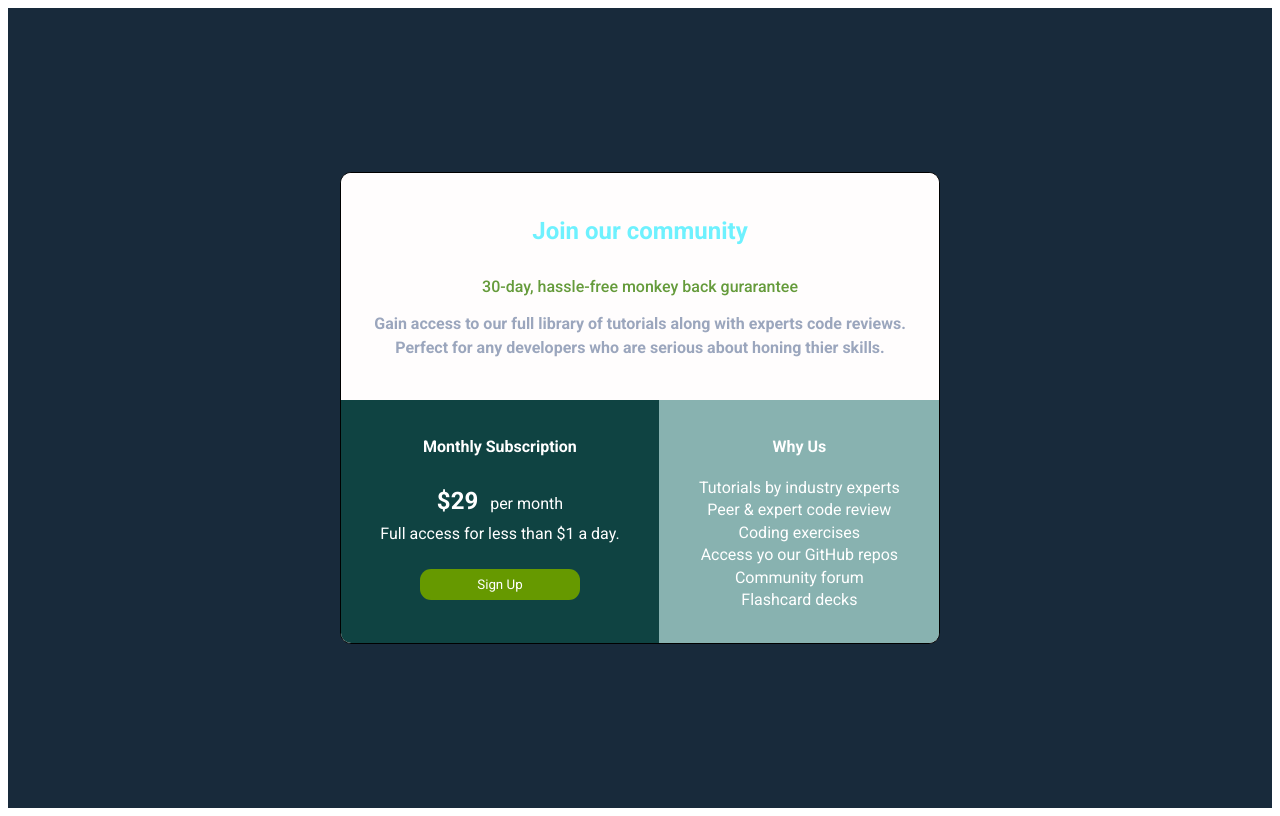
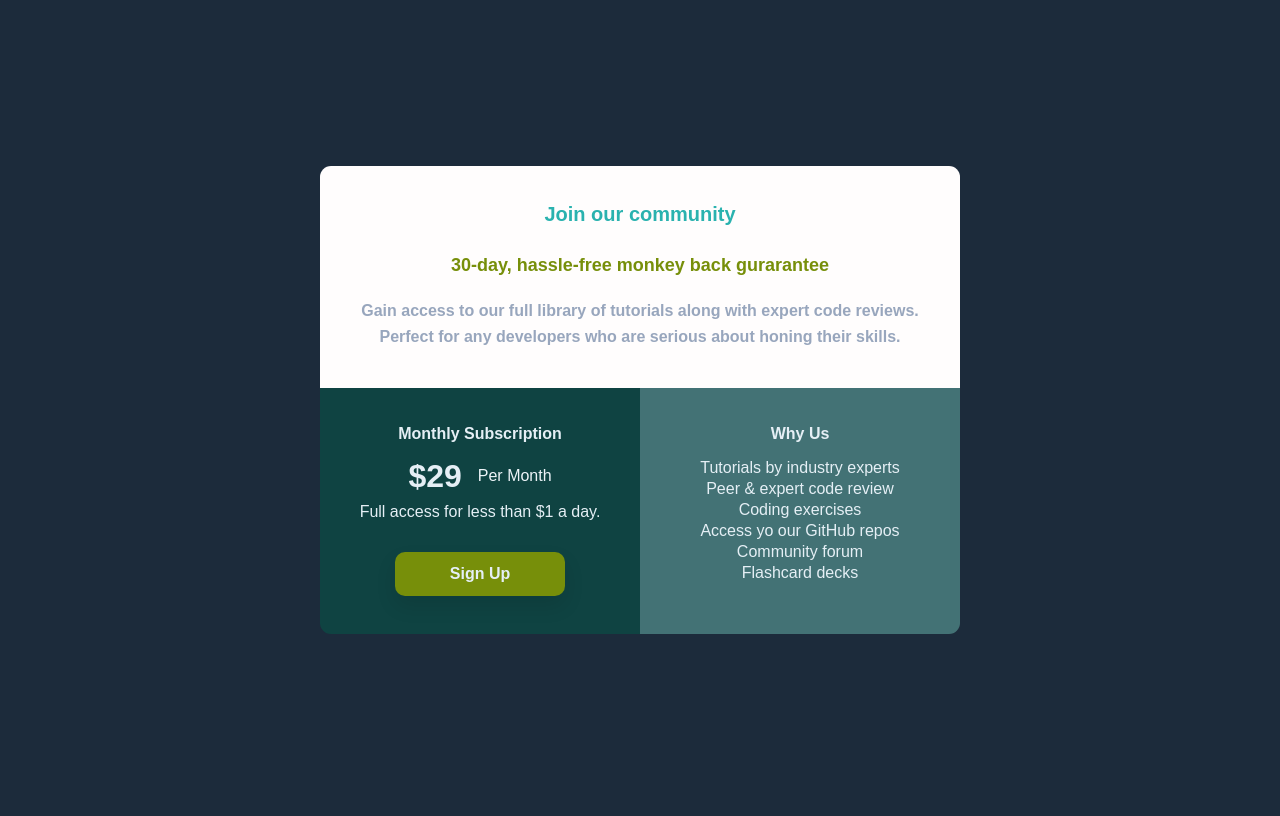
Before and after one commit to shaikh007/React-Subscription-App---Fundamentals-of-web-development-CSS-Selectors-Pseudo---lbbbxn0s5zb8, a React app: page / in a window 1280 px wide. Built offline with nearby package versions, Linux system fonts and the light colour scheme.

Commit message:
New commit

```diff
--- a/src/components/App.js
+++ b/src/components/App.js
@@ -3,34 +3,50 @@ import "../styles/App.css";
 const App = () => {
   return (
     <div id="main">
-      <div class="container">
+            <section class="card-section">
+              <div class="container">
                 <div class="community">
                   <h2 class="community-header">Join our community</h2>
-                  <p class="community-title-meta">30-day, hassle-free monkey back gurarantee</p>
-                  <p class="community-desciption">Gain access to our full library of tutorials along with experts code reviews. Perfect for any developers who are serious about honing thier skills.
+                  <h3 class="community-sub-header">
+                    30-day, hassle-free monkey back gurarantee
+                  </h3>
+                  <p class="community-text">
+                    Gain access to our full library of tutorials along with expert
+                    code reviews. Perfect for any developers who are serious about
+                    honing their skills.
                   </p>
                 </div>
                 <div class="card-details">
                   <div class="card">
                     <p class="card-header">Monthly Subscription</p>
-                    <span><strong class="price">$29</strong> per month</span>
-                    <span>Full access for less than $1 a day.</span>
-                    <button type="button" class="sign-up-btn">Sign Up</button>
+                    <div class="price">
+                      <span>$29</span>
+                      <p>Per Month</p>
+                    </div>
+                    <p class="card-details-text">
+                      Full access for less than $1 a day.
+                    </p>
+                    <a href="#" class="btn btn-card">
+                      Sign Up
+                    </a>
                   </div>
                   <div class="why-us">
                     <h4 class="why-us-header">Why Us</h4>
-                    <ul>
-                      <li>Tutorials by industry experts</li>
-                      <li>Peer & expert code review</li>
-                      <li>Coding exercises</li>
-                      <li>Access yo our GitHub repos</li>
-                      <li>Community forum</li>
-                      <li>Flashcard decks</li>
-                    </ul>
+                    <div class="why-us-lists">
+                      <ul class="why-us-items">
+                        <li class="why-us-item">Tutorials by industry experts</li>
+                        <li class="why-us-item">Peer & expert code review</li>
+                        <li class="why-us-item">Coding exercises</li>
+                        <li class="why-us-item">Access yo our GitHub repos</li>
+                        <li class="why-us-item">Community forum</li>
+                        <li class="why-us-item">Flashcard decks</li>
+                      </ul>
+                    </div>
                   </div>
                 </div>
               </div>
-    </div>
+            </section>
+          </div>
   );
 };
 
--- a/src/styles/App.css
+++ b/src/styles/App.css
@@ -1,102 +1,167 @@
 * {
-    font-family: 'Roboto', sans-serif;
+    padding: 0;
+    margin: 0;
+    box-sizing: border-box;
 }
 
-#main {
-    background-color: rgb(24, 42, 59);
-    height: 100vh;
-    display: flex;
-    justify-content: center;
-    align-items: center;
+body {
+    font-family: "Karla", sans-serif;
+    line-height: 1;
+    font-weight: 400;
+    background-color: hsl(211, 36%, 17%);
 }
 
-ul {
-    margin: 0;
-    padding: 0;
+html {
+    font-size: 62.5%;
 }
 
-li {
-    list-style-type: none;
-    line-height: 1.4;
+.card-section {
+    max-width: 144rem;
+    height: 100vh;
+    margin: 0 auto;
+    display: flex;
+    align-items: center;
+    justify-content: center;
 }
 
 .container {
-    border: 1px solid black;
+    width: 50%;
     border-radius: 11px;
-    background-color: white;
     overflow: hidden;
 }
 
 .community {
-    text-align: center;
-    padding: 1.5rem;
-    background-color: rgb(255, 253, 253);
-}
-
-.community-title-meta {
-    color: rgb(101, 155, 59);
-    margin-top: 2rem;
-    font-weight: 500;
+    display: grid;
+    grid-template-columns: repeat(1, 1fr);
+    padding: 3.8rem;
+    background-color: #fffdfd;
+    display: flex;
+    flex-direction: column;
+    align-items: center;
 }
 
 .community-header {
-    color: rgb(110, 241, 254);
+    font-size: 2rem;
+    font-weight: 700;
+    color: hsl(179, 62%, 43%);
+    margin-bottom: 3.2rem;
 }
 
-.community-desciption {
-    max-width: 60ch;
-    line-height: 1.5;
-    color: rgb(155, 166, 189);
+.community-sub-header {
+    font-size: 1.8rem;
     font-weight: 600;
+    color: hsl(71, 87%, 30%);
+    margin-bottom: 2.4rem;
+}
+
+.community-text {
+    font-size: 1.6rem;
+    font-weight: 600;
+    line-height: 1.6;
+    color: hsl(218, 22%, 67%);
+    text-align: center;
+}
+
+.card-details {
+    display: grid;
+    grid-template-columns: repeat(2, 1fr);
+}
+
+.card {
+    background-color: hsl(179, 64%, 16%);
+    display: flex;
+    flex-direction: column;
+    align-items: center;
+    padding: 3.8rem;
+}
+
+.card-header {
+    font-size: 1.6rem;
+    color: hsl(204, 43%, 93%);
+    font-weight: 600;
+    margin-bottom: 1.8rem;
+}
+
+.price {
+    font-size: 1.6rem;
+    color: hsl(203, 44%, 95%);
+    display: flex;
+    align-items: center;
+    gap: 1.6rem;
+    margin-bottom: 1.2rem;
+}
+
+.price span {
+    color: hsl(204, 43%, 93%);
+    font-size: 3.2rem;
+    font-weight: 700;
+}
+
+.card-details-text {
+    font-size: 1.6rem;
+    color: hsl(204, 43%, 93%);
+    line-height: 1.6rem;
+    margin-bottom: 3.2rem;
+}
+
+.btn:link,
+.btn:visited {
+    background-color: hsl(71, 87%, 30%);
+    color: hsl(204, 43%, 93%);
+    font-size: 1.6rem;
+    font-weight: 600;
+    display: flex;
+    justify-content: center;
+    align-items: center;
+    text-decoration: none;
+    display: block;
+    width: 70%;
+    text-align: center;
+    padding: 1.4rem;
+    border-radius: 10px;
+    box-shadow: 0px 10px 20px rgba(0, 0, 0, 0.1);
 }
 
 .why-us {
-    background-color: rgba(85, 145, 142, 0.698);
-    flex-grow: 1;
-    color: #fff;
-    text-align: center;
-    padding: 1rem 1rem 2rem 1rem;
-}
-
-.card {
-    background-color: rgb(15, 67, 66);
-    flex-grow: 1;
-    color: #fff;
+    background-color: hsla(177, 26%, 45%, 0.699);
+    padding: 3.8rem;
     display: flex;
     flex-direction: column;
     align-items: center;
-    gap: 0.6rem;
-    padding: 1rem 1rem 2rem 1rem;
 }
 
-.card-header {
-    margin: 1.33rem;
+.why-us-header {
+    font-size: 1.6rem;
+    color: hsl(204, 43%, 93%);
     font-weight: 600;
+    margin-bottom: 1.8rem;
 }
 
-.price {
-    font-size: 1.5rem;
-    margin-right: 0.5rem;
+.why-us-items {
+    list-style-type: none;
+    text-align: center;
+    font-size: 1.6rem;
+    color: hsl(204, 43%, 93%);
+    display: flex;
+    flex-direction: column;
+    gap: 0.5rem;
 }
 
-.card-details {
-    display: flex;
-}
-
-.sign-up-btn {
-    background-color: rgb(102, 153, 0);
-    color: #fff;
-    outline: none;
-    border: none;
-    padding: 0.5rem 2rem;
-    border-radius: 11px;
-    margin-top: 1rem;
-    min-width: 10rem;
-}
-
-@media (max-width: 600px) {
-    /* max-width: 600px --> apply css to those screen whose width is 600px or below */
+@media screen and (max-width: 450px) {
     .card-details {
-        flex-direction: column;
+        grid-template-columns: repeat(1, 1fr);
+        grid-template-areas: "a" "b";
+    }
+    .card {
+        grid-area: a;
+    }
+    .why-us {
+        grid-area: b;
+    }
+    html {
+        font-size: 45.5%;
+    }
+    .container {
+        width: 90%;
     }
 }
```
